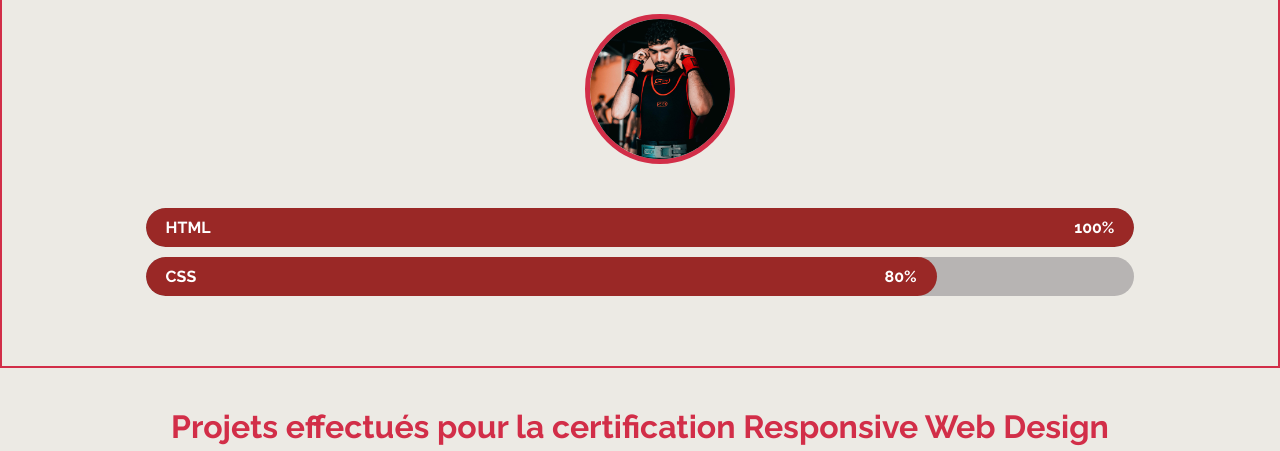
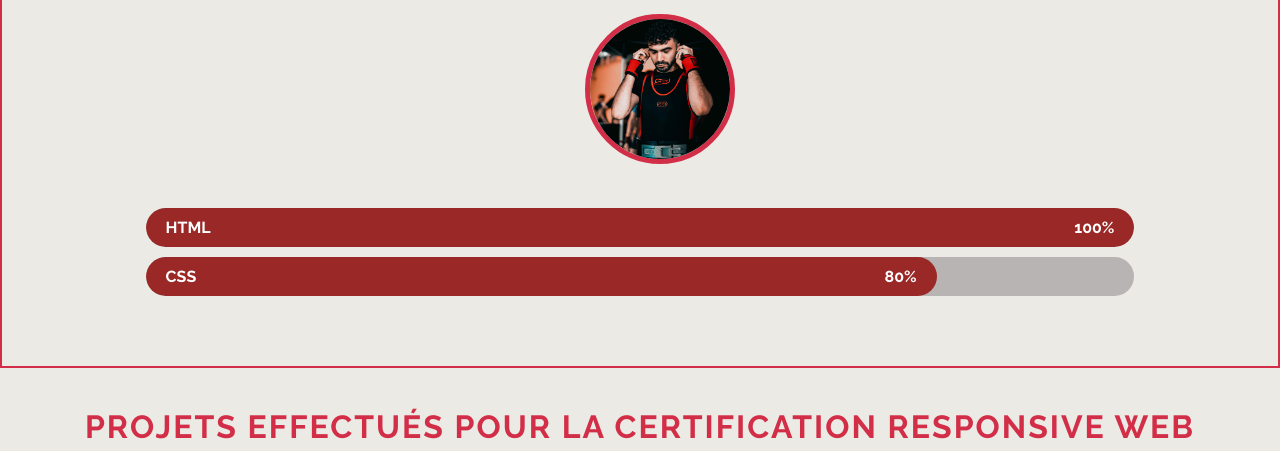
Before and after one commit to IDGHIM/fcc-Portofolio-Webpage, a plain HTML site: page index.html in a window 1280 px wide. Shown: the part 439-890 px from the top of the page. Drawn offline with Linux system fonts and the light colour scheme.

Commit message:
Anim title

```diff
--- a/styles.css
+++ b/styles.css
@@ -22,6 +22,55 @@ body {
 fieldset{
   border: solid 2px;
   }
+
+/* ================== TITRES MARQUANTS ================== */
+h1, h2 {
+  font-size: 2.5rem;
+  color: var(--rusty-red);
+  position: relative;
+  margin-bottom: 40px;
+  text-transform: uppercase;
+  letter-spacing: 2px;
+  animation: fadeSlide 1.2s ease-in-out both;
+}
+
+/* Soulignement animé */
+h1::after, h2::after {
+  content: '';
+  position: absolute;
+  width: 60px;
+  height: 4px;
+  background-color: var(--vivid-auburn);
+  bottom: -12px;
+  left: 50%;
+  transform: translateX(-50%);
+  border-radius: 2px;
+  animation: underlineGrow 1.2s ease forwards;
+}
+
+/* Animation de fade + slide */
+@keyframes fadeSlide {
+  from {
+    opacity: 0;
+    transform: translateY(30px);
+  }
+  to {
+    opacity: 1;
+    transform: translateY(0);
+  }
+}
+
+/* Animation du soulignement */
+@keyframes underlineGrow {
+  from {
+    width: 0;
+    opacity: 0;
+  }
+  to {
+    width: 60px;
+    opacity: 1;
+  }
+}
 
 /* ================== VARIABLES GLOBALES ================== */
 :root {
```
